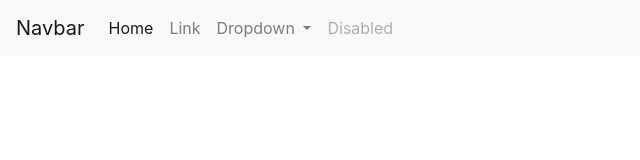
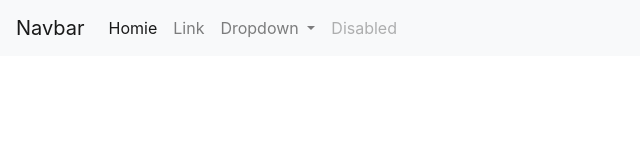
Before and after one commit to saisandeep02/gitpushpull-, a plain HTML site: page index.html in a window 1280 px wide. Shown: the full height of the page, 0-640 px from the left. Drawn offline with nearby package versions, Linux system fonts and the light colour scheme.

Commit message:
broken feature

```diff
--- a/index.html
+++ b/index.html
@@ -20,7 +20,7 @@
         <div class="collapse navbar-collapse" id="navbarSupportedContent">
           <ul class="navbar-nav mr-auto">
             <li class="nav-item active">
-              <a class="nav-link" href="#">Home <span class="sr-only">(current)</span></a>
+              <a class="nav-link" href="#">Homie <span class="sr-only">(current)</span></a>
             </li>
             <li class="nav-item">
               <a class="nav-link" href="#">Link</a>
```
